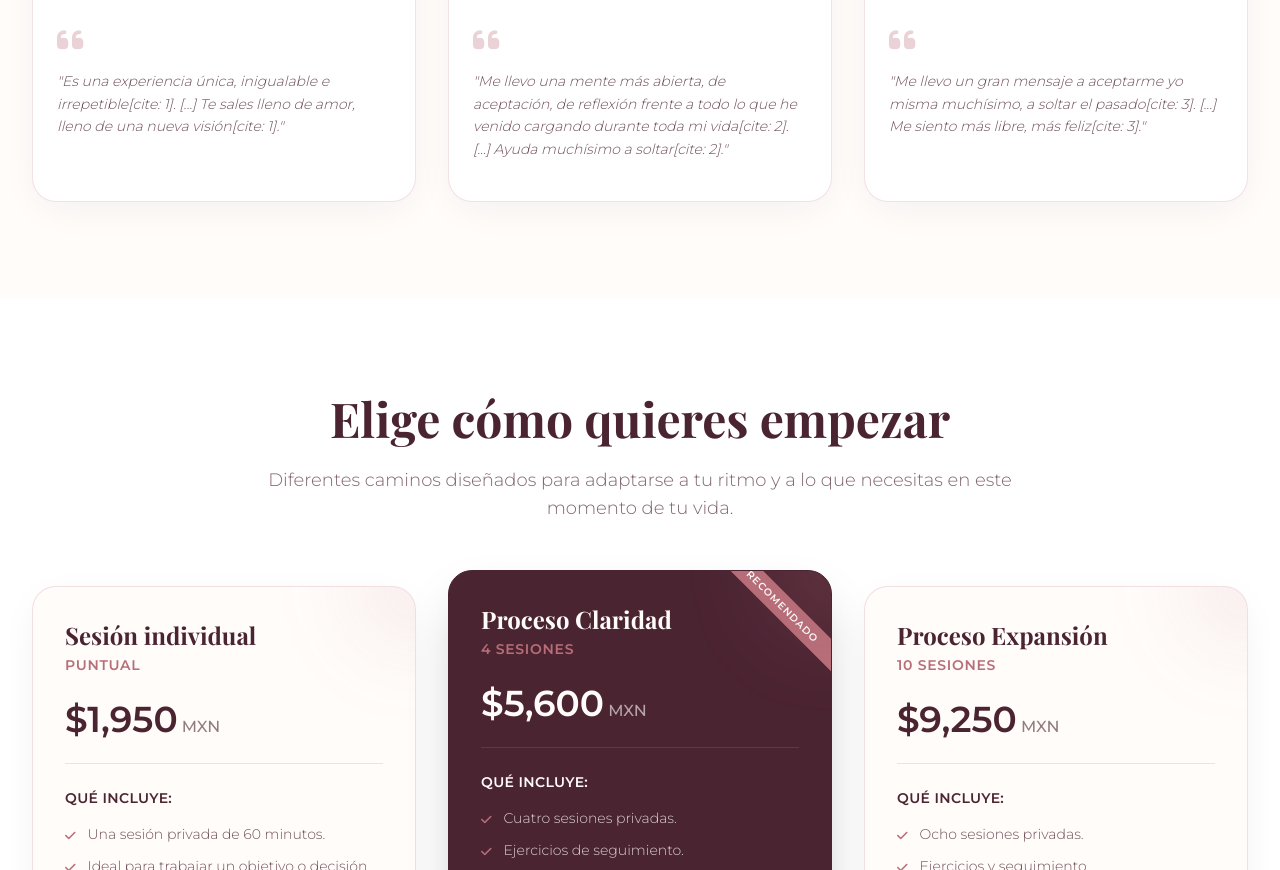
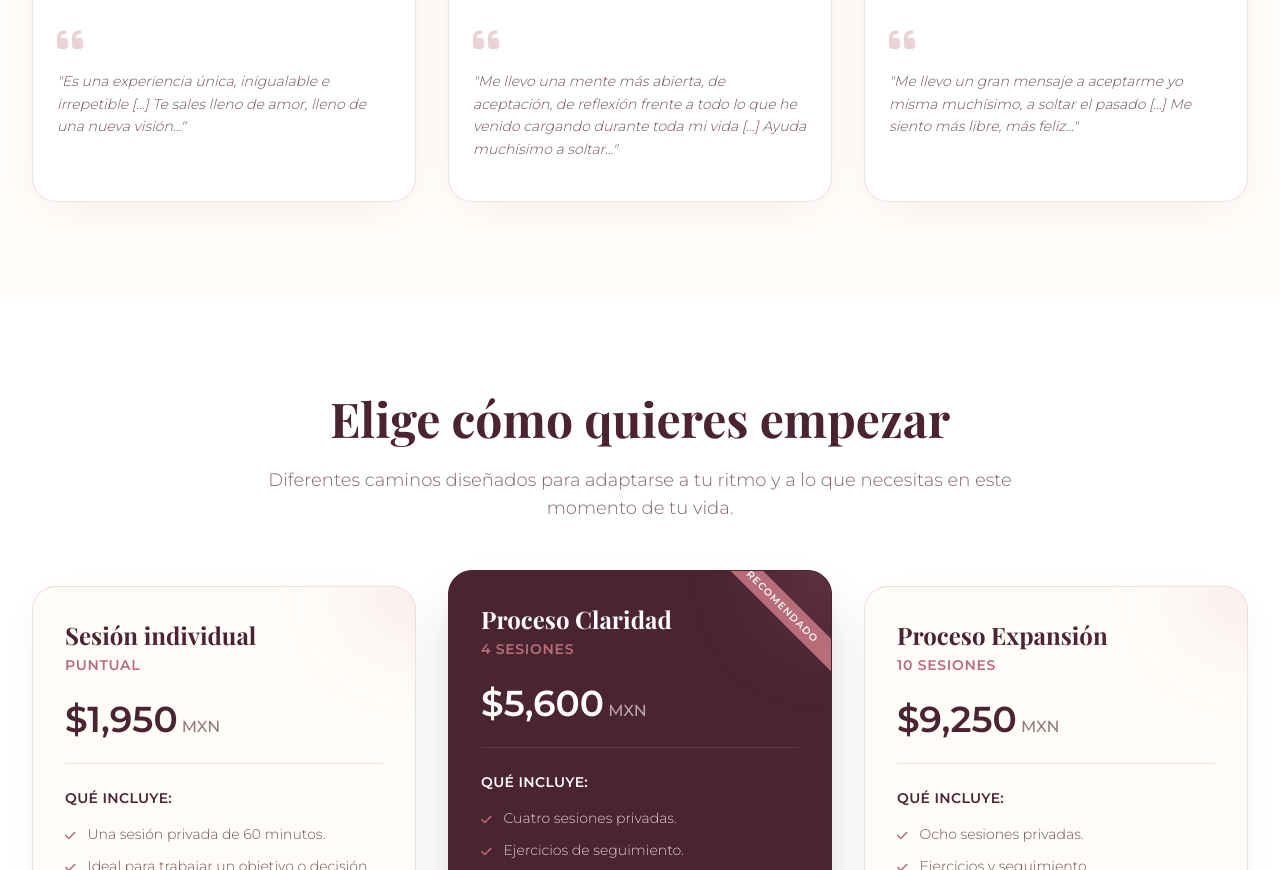
Before and after one commit to monse-miranda/vivedesdeelamor, a plain HTML site: page index.html in a window 1280 px wide. Shown: the part 4701-5571 px from the top of the page. Drawn offline with nearby package versions, Linux system fonts and the light colour scheme; a web font is replaced by a local one.

Commit message:
Update index.html

```diff
--- a/index.html
+++ b/index.html
@@ -305,7 +305,7 @@
                         <div>
                             <i class="fas fa-quote-left text-rosa/30 text-3xl mb-3"></i>
                             <p class="text-vino/80 font-light italic mb-4 text-sm leading-relaxed">
-                                "Es una experiencia única, inigualable e irrepetible[cite: 1]. [...] Te sales lleno de amor, lleno de una nueva visión[cite: 1]."
+                                "Es una experiencia única, inigualable e irrepetible [...] Te sales lleno de amor, lleno de una nueva visión..."
                             </p>
                         </div>
                     </div>
@@ -318,7 +318,7 @@
                         <div>
                             <i class="fas fa-quote-left text-rosa/30 text-3xl mb-3"></i>
                             <p class="text-vino/80 font-light italic mb-4 text-sm leading-relaxed">
-                                "Me llevo una mente más abierta, de aceptación, de reflexión frente a todo lo que he venido cargando durante toda mi vida[cite: 2]. [...] Ayuda muchísimo a soltar[cite: 2]."
+                                "Me llevo una mente más abierta, de aceptación, de reflexión frente a todo lo que he venido cargando durante toda mi vida [...] Ayuda muchísimo a soltar..."
                             </p>
                         </div>
                     </div>
@@ -331,7 +331,7 @@
                         <div>
                             <i class="fas fa-quote-left text-rosa/30 text-3xl mb-3"></i>
                             <p class="text-vino/80 font-light italic mb-4 text-sm leading-relaxed">
-                                "Me llevo un gran mensaje a aceptarme yo misma muchísimo, a soltar el pasado[cite: 3]. [...] Me siento más libre, más feliz[cite: 3]."
+                                "Me llevo un gran mensaje a aceptarme yo misma muchísimo, a soltar el pasado [...] Me siento más libre, más feliz..."
                             </p>
                         </div>
                     </div>
```
